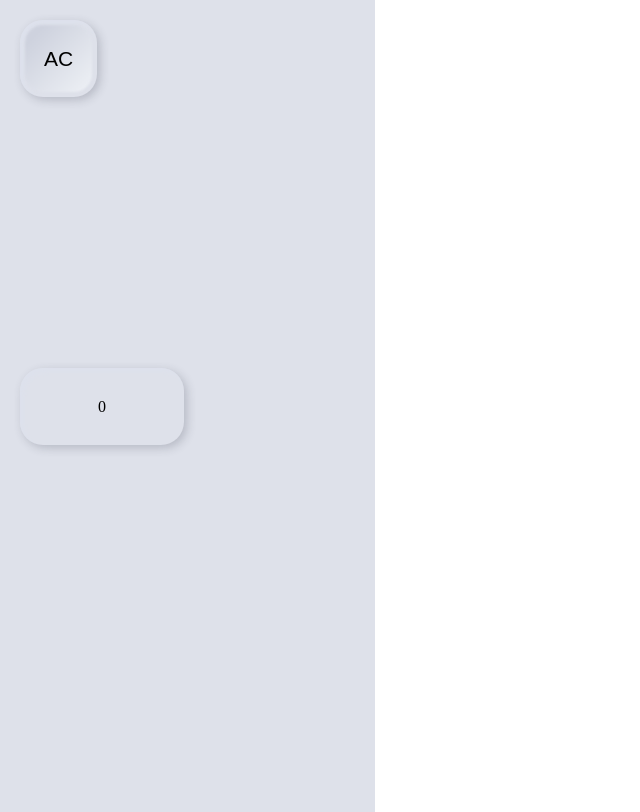
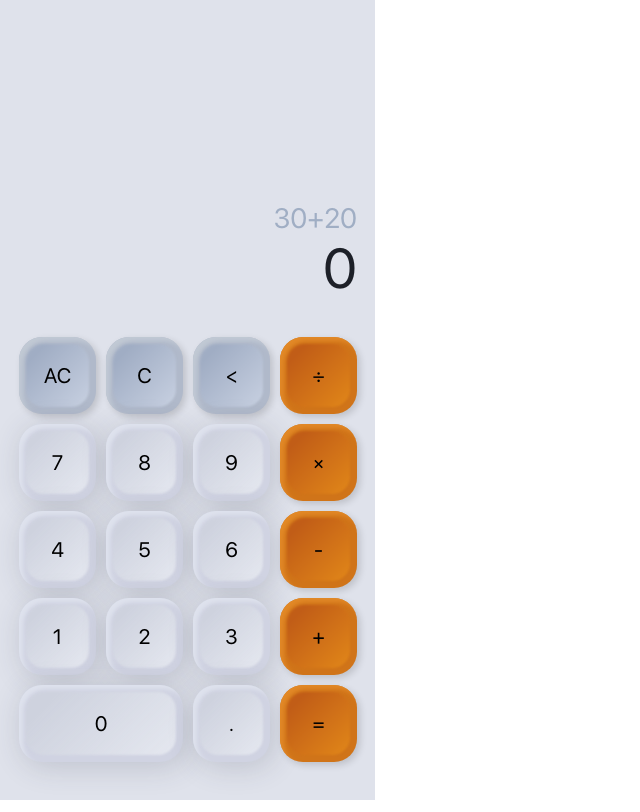
Before and after one commit to cucumberian/mathshub_js_calc, a plain HTML site: page index.html in a window 1280 px wide. Shown: the whole page, without its empty margins (0-640 px from the left). Drawn offline with Linux system fonts and the light colour scheme.

Commit message:
add Display class and numeric keyEvents

```diff
--- a/css/calculator.css
+++ b/css/calculator.css
@@ -1,60 +1,107 @@
-.bg_light_gray {background: #DEE1EA;}
-
-.calculator_container {
-    width: 375px;
-    height: 812px;
-
+@font-face {
+    font-family: 'SFPro Regular';
+    src: url(../fonts/SF-Pro-Display-Regular.otf);
 }
 
-.calculator_keypad {
+.calc_wrapper {
+    width: 375px;
+    height: 100vh;
+    max-height: 812px;
+
+    display: flex;
+    flex-direction: column;
+    justify-content: end;
+    align-items: end;
+    background-color: #DFE2EB;
+
+    padding: 0 18px 38px 19px;
+}
+
+.calc_wrapper > .monitor {
+    margin-bottom: 35px;
+    font-family: 'SFPro Regular';
+    font-weight: 400;
+    text-align: right;
+}
+
+.calc_wrapper > .monitor > .small_display {
+    display: flex;
+    justify-content: flex-end;
+    font-size: 28px;
+    color: #A0AEC4;
+    width: 100%;
+}
+.calc_wrapper > .monitor > .big_display {
+    width: 100%;
+    color: #1D2028;
+    font-size: 56px;
+}
+
+.btns_wrapper {
     display: grid;
-    grid-template-columns: repeat(4, 77px);
+    width: 100%;
+
+    grid-template-columns: repeat(4, 1fr);
     grid-template-rows: repeat(5, 77px);
     gap: 10px;
-
-    padding: 20px;
-}
-.calculator_keypad button {
-    border: none;
-    background: transparent;
 }
 
-.button {
-    width: 100%;
-    height: 100%;
+.btns_wrapper > button {
+    border: none;
     border-radius: 23px;
-    /* box-shadow: 3px 3px 10px 0px #393E513D; */
-    box-shadow: 3px 3px 10px rgba(57, 62, 81, 0.24), inset 4px 4px 4px #DDE1EC;
+    position: relative;
 
-    display: flex;
-    justify-content: center;
-    align-items: center;
-
-    position: relative;
+    font-size: 21px;
+    font-family: 'SFPro Regular';
 }
 
-.button_double {
+.btn_wrapper span {
+    position: relative;
+    z-index: 1;
+}
+.gray_btn {
+    background: #B0B9CA;
+    box-shadow: 3px 3px 7px rgba(0, 0, 0, 0.15), inset 4px 4px 4px #C1C9D4;
+}
+.white_btn {
+    background: #D0D3E2;
+    box-shadow: 4px 4px 30px rgba(57, 62, 81, 0.2), inset 4px 4px 4px hsla(224, 28%, 90%, 1.0);
+}
+.orange_btn {
+    background: #D07419;
+    box-shadow: 3px 3px 7px rgba(0, 0, 0, 0.15), inset 4px 4px 4px #E28927;
+}
+
+.btns_wrapper > button::after {
+    content: '';
+    position: absolute;
+    width: calc(100% - 14px);
+    height: calc(100% - 14px);
+    top: 7px;
+    right: 7px;
+    filter: blur(1px);
+    border-radius: 18px;
+    z-index: 0;
+}
+
+.gray_btn::after {
+    background: linear-gradient(134.24deg, #A0ADC4 15.47%, #C5CEDF 94.71%);
+}
+.orange_btn::after {
+    background: linear-gradient(134.24deg, #C15D17 15.47%, #DF8419 94.71%);
+}
+.white_btn::after {
+    background: linear-gradient(134.24deg, #CED2DE 15.47%, hsla(218, 27%, 94%, 0.7) 94.71%);
+}
+
+.zeroButton {
     grid-column: span 2;
 }
-.button_inner {
-    width: calc(100% - 10px);
-    height: calc(100% - 10px);
-    display: flex;
-    justify-content: center;
-    align-items: center;
-    border-radius: 18px;
-    filter: blur(1px);
-
-    position: absolute;
-    top: 5px;
-    left: 5px;
-
-}
-.button.light > .button_inner{
-    background: linear-gradient(134.24deg, #CED2DE 15.47%, #ECEFF4 94.71%);
+.whiteText {
+    color: white;
 }
 
-.button > p {
-    font-size: 21px;
+.btns_wrapper > button > span {
+    position: relative;
     z-index: 2;
 }
--- a/index.html
+++ b/index.html
@@ -4,43 +4,36 @@
     <meta charset="UTF-8">
     <meta http-equiv="X-UA-Compatible" content="IE=edge">
     <meta name="viewport" content="width=device-width, initial-scale=1.0">
-    <title>JS calculator</title>
-
+    <link rel="icon" type="image/x-icon" href="./icon.png">
+    <title>calclulator</title>
+    <link rel="stylesheet" href="./css/style.css">
     <link rel="stylesheet" href="./css/reset.css">
-    <link rel="stylesheet" href="./css/style.css">
     <link rel="stylesheet" href="./css/calculator.css">
 </head>
+
 <body>
+    <header></header>
     <main>
-        <div class="calculator_container bg_light_gray">
-            <div class="calculator_display"></div>
-            <div class="calculator_keypad">
-                <button class="button light">
-                    <div class="button_inner">
-                    </div>
-                    <p>AC</p>
-                </button>
-                <div></div>
-                <div></div>
-                <div></div>
-                <div></div>
-                <div></div>
-                <div></div>
-                <div></div>
-                <div></div>
-                <div></div>
-                <div></div>
-                <div></div>
-                <div></div>
-                <div></div>
-                <div></div>
-                <div></div>
-                <div class="button button_double">0</div>
-                <div></div>
-                <div></div>
+        <section id="calc" class="calc_wrapper">
+            <div class="monitor">
+                <div class="small_display">
+                    <p class="previous_result">30</p>
+                    <p class="symbol">+</p>
+                    <p class="userValue">20</p>
+                </div>
+                <!-- <div class="big_display">
+                    <p class="result">= 50</p>
+                </div> -->
             </div>
 
-        </div>
+            <div class="btns_wrapper">
+
+            </div>
+        </section>
     </main>
+    <footer></footer>
 </body>
 </html>
+
+<script src="./scripts/script.js"></script>
+<script src="./scripts/test.js"></script>
--- /dev/null
+++ b/scripts/script.js
@@ -0,0 +1,221 @@
+'use strict';
+
+function calc_AC() {
+    document.getElementById('display').value = '';
+}
+function calc_plus() {
+    document.getElementById('display').value += '+';
+}
+function calc_0() {
+    document.getElementById('display').value += '0';
+}
+function calc_dot() {
+    document.getElementById('display').value += '.';
+}
+function calc_equal() {
+    document.getElementById('display').value = eval(document.getElementById('display').value);
+}
+
+
+const symbols = [
+    {content: 'AC', classes: ['gray_btn', ],     fun: calc_AC},
+    {content: 'C',  classes: ['gray_btn', ],     fun: calc_AC},
+    {content: '<',  classes: ['gray_btn', ],     fun: calc_AC},
+    {content: '÷',  classes: ['orange_btn', ],   fun: calc_AC},
+    {content: '7',  classes: ['white_btn', ],    fun: calc_AC},
+    {content: '8',  classes: ['white_btn', ],    fun: calc_AC},
+    {content: '9',  classes: ['white_btn', ],    fun: calc_AC},
+    {content: '×',  classes: ['orange_btn', ],   fun: calc_AC},
+    {content: '4',  classes: ['white_btn', ],    fun: calc_AC},
+    {content: '5',  classes: ['white_btn', ],    fun: calc_AC},
+    {content: '6',  classes: ['white_btn', ],    fun: calc_AC},
+    {content: '-',  classes: ['orange_btn', ],   fun: calc_AC},
+    {content: '1',  classes: ['white_btn', ],    fun: calc_AC},
+    {content: '2',  classes: ['white_btn', ],    fun: calc_AC},
+    {content: '3',  classes: ['white_btn', ],    fun: calc_AC},
+    {content: '+',  classes: ['orange_btn', ],   fun: calc_plus},
+    {content: '0',  classes: ['zeroButton', 'white_btn'],   fun: calc_0},
+    {content: '.',  classes: ['white_btn', ],    fun: calc_dot},
+    {content: '=',  classes: ['orange_btn', ],   fun: calc_equal}
+];
+
+// Create class Btn
+class Button {
+    constructor(content, classes, fun, parent_element) {
+        this.content = content;
+        this.classes = classes;
+        this.fun = fun;
+        this.parent_element = parent_element;
+        this.render();
+    }
+
+    get_body() {
+        const button = document.createElement('button');
+        const span = document.createElement('span');
+        span.innerText = this.content;
+        button.append(span);
+        console.log('this classes = ', this.classes);
+
+        this.classes.forEach(value => {
+            button.classList.add(value);
+        });
+
+        return button;
+    }
+
+    render() {
+        this.parent_element.append(this.get_body());
+    }
+}
+
+// class Display
+class Display {
+    /* Класс дисплея
+    Предназначен для отобрахения числа
+    Принимает на вход символы и отображает их.
+    Может отдать значение выводимого числа
+    Может биндить клавиши для удобного ввода
+    */
+
+    display_class = "big_display";
+    result_class = "result";
+    MAX_POS = 10;
+
+    constructor(parent_element, bind_keys = true) {
+        this.parent_element = parent_element;
+        this.p = document.createElement('p');
+        this.number = '0';
+        this.render();
+        if (bind_keys) {
+            this.bind_keys();
+        }
+    }
+
+    bind_keys() {
+        /*
+        Связывает клавиатуру с дележащимимся элементамим
+        */
+        document.addEventListener('keydown', (event) => {
+
+            if (event.key in ['0', '1', '2', '3', '4', '5', '6', '7', '8', '9', '0']) {
+                this.add_character(event.key);
+                console.log('event.key = ', event.key);
+            }
+            else if (event.code === 'Period') {
+                this.add_character('.');
+            }
+            else if (event.key === 'Backspace') {
+                this.del_symbol();
+            }
+            else if (event.key in ['+', '-', '*', '/', 'Enter', 'Escape', 'Tab']) {
+                this.send_symbol(event.key);
+                console.log('event.key symbol = ', event.key);
+            }
+        });
+
+    }
+
+    del_symbol() {
+        if (this.value !== '0') {
+            if (this.value.length === 1) {
+                this.number = 0;
+            }
+            else {
+                this.value = this.value.slice(0, -1);
+            }
+        }
+
+    }
+
+    get number() {
+        /*
+        Отдает значение с экрана в виде числа
+        */
+        const value = +this.p.innerText;
+        // если значение получени о число, то возвразаем иначе ошибка
+        if (Number.isFinite(value)) {
+            return value;
+        }
+        else {
+            throw new Error(`Ошибка: при извлечении числа с экрана оно не оказалось числом: \"${value}\" - тип ${typeof(value)}`);
+        }
+    }
+
+    set number(value) {
+        /*
+        Устанавливает переданное значнеие в дисплей
+        */
+        this.value = `${ value }`;
+    }
+
+    get value() {
+        return this.p.innerText;
+    }
+    set value(value) {
+        if (Number.isFinite(+value)) {
+            this.p.innerText = value;
+        }
+        else {
+            throw new Error(`Ошибка: переданное значение в дисплей не является конечным числом \"${ value }\"`);
+        }
+    }
+
+    add_character(character) {
+        if (this.value.length > this.MAX_POS) {
+            return this.value;
+        }
+        // если это число, то дописываем в строку
+        console.log(`send_character : "${character}"`);
+        if (character in ['0', '1', '2', '3', '4', '5', '6', '7', '8', '9', '0']) {
+            if (character === '0' && this.value === '0') {
+                console.warn(`Не добавляем незначащий ноль к 0`);
+            }
+            else if (this.value === '0') {
+                this.value = `${character}`;
+            }
+            else {
+                this.value = `${ this.value }${ character }`;
+            }
+        }
+        else if (character === '.') { // если добаяляется точка
+            if (this.value.includes('.')) { // если уже введеное число целое, то
+                console.warn(`Вторую десятичную точку нельзя добавить`);
+            }
+            else { // если точки ещё нет, то добавляем её
+
+                this.value = `${this.value}.`;
+                console.log(this.value);
+            }
+        }
+        else {
+            console.warn(`Передан символ не из диапазона 0-9 или .`);
+        }
+        // this.value = this.number;
+        return this.number; // вернем текущее число
+    }
+
+    render() {
+        const display = document.createElement('div');
+        display.classList.add(this.display_class);
+
+        this.p.classList.add(this.result_class);
+
+        display.append(this.p);
+
+        this.parent_element.append(display);
+    }
+}
+
+
+const btnsWrapper = document.querySelector('.btns_wrapper');
+console.log(btnsWrapper);
+
+const btns = []
+// const btn = new Button("AC", ['gray_btn', ], calc_AC, btnsWrapper);
+symbols.forEach(symbol => {
+    const btn = new Button(symbol.content, symbol.classes, symbol.fun, btnsWrapper);
+    btns.push(btn);
+});
+
+const monitor = document.querySelector('div.monitor');
+const d = new Display(monitor);
--- /dev/null
+++ b/scripts/test.js
@@ -0,0 +1,5 @@
+'use strict';
+
+document.body.addEventListener('keydown', (event) => {
+    console.log(event);
+});
```
Also changed, not shown: fonts/SF-Pro-Display-Medium.otf (added), fonts/SF-Pro-Display-Regular.otf (added), icon.png (added), script/script.js (deleted).
